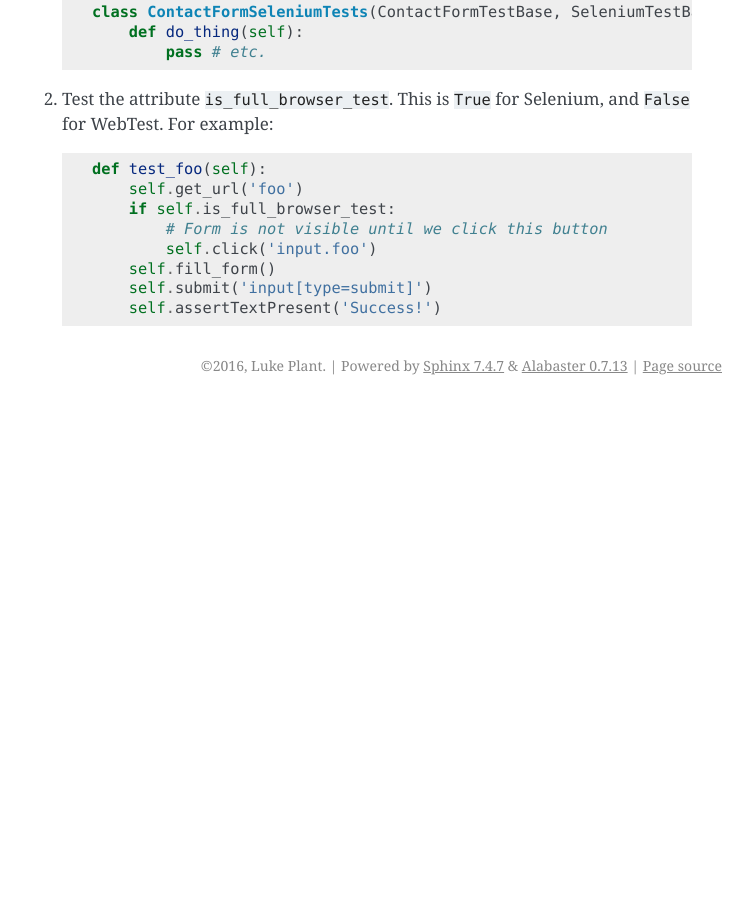
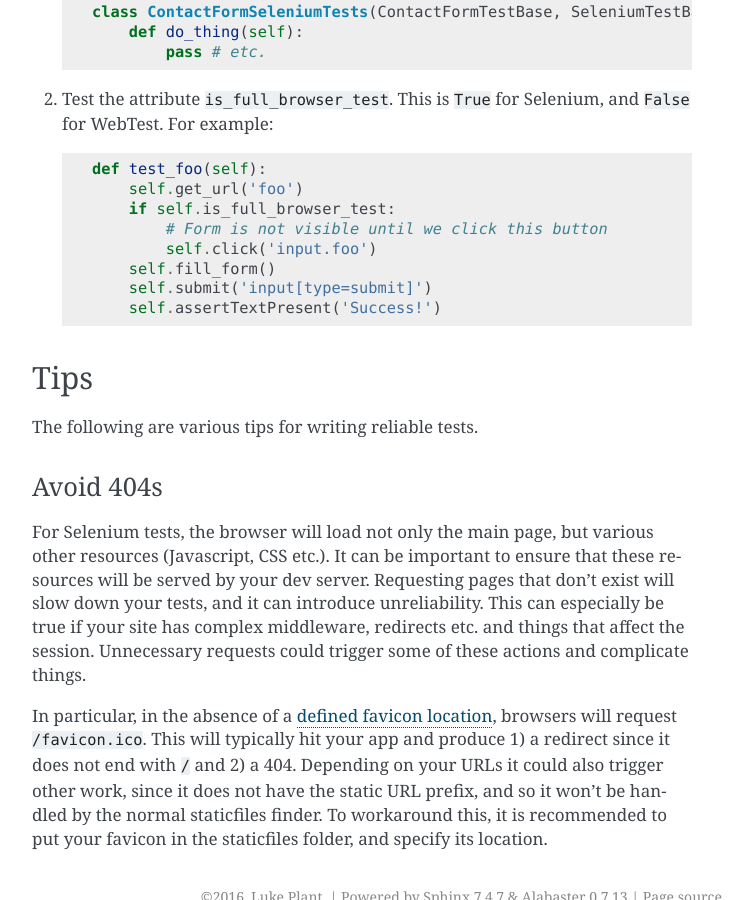
Before and after one commit to django-functest/django-functest, a Sphinx documentation site: the page built from docs/usage.rst, in a window 1280 px wide and 900 px high, scrolled down 2870 px. Shown: the whole window, without its empty margins (388-1141 px from the left). Built offline with Sphinx 7.4.7, drawn with Linux system fonts in a browser that asks for light colours; before the commit the page ends 3275 px from its top, so only the background shows below that.

Commit message:
Stop browsers requesting /favicon.ico from `emptypage` view.

```diff
--- a/HISTORY.rst
+++ b/HISTORY.rst
@@ -6,6 +6,8 @@
 0.1.7 (under development)
 +++++++++++++++++++++++++
 
+* Fixed performance/reliability issue caused by browsers attempting
+  to retrieve ``/favicon.ico`` after visiting ``emptypage``.
 
 0.1.6
 +++++
--- a/docs/usage.rst
+++ b/docs/usage.rst
@@ -155,3 +155,30 @@
            self.fill_form()
            self.submit('input[type=submit]')
            self.assertTextPresent('Success!')
+
+
+Tips
+====
+
+The following are various tips for writing reliable tests.
+
+
+Avoid 404s
+----------
+
+For Selenium tests, the browser will load not only the main page, but various
+other resources (Javascript, CSS etc.). It can be important to ensure that these
+resources will be served by your dev server. Requesting pages that don't exist
+will slow down your tests, and it can introduce unreliability. This can
+especially be true if your site has complex middleware, redirects etc. and
+things that affect the session. Unnecessary requests could trigger some of these
+actions and complicate things.
+
+In particular, in the absence of a `defined favicon location
+<https://www.w3.org/2005/10/howto-favicon>`_, browsers will request
+``/favicon.ico``. This will typically hit your app and produce 1) a redirect
+since it does not end with ``/`` and 2) a 404. Depending on your URLs it could
+also trigger other work, since it does not have the static URL prefix, and so it
+won't be handled by the normal staticfiles finder. To workaround this, it is
+recommended to put your favicon in the staticfiles folder, and specify its
+location.
```
Also changed, not shown: 1 other file.
